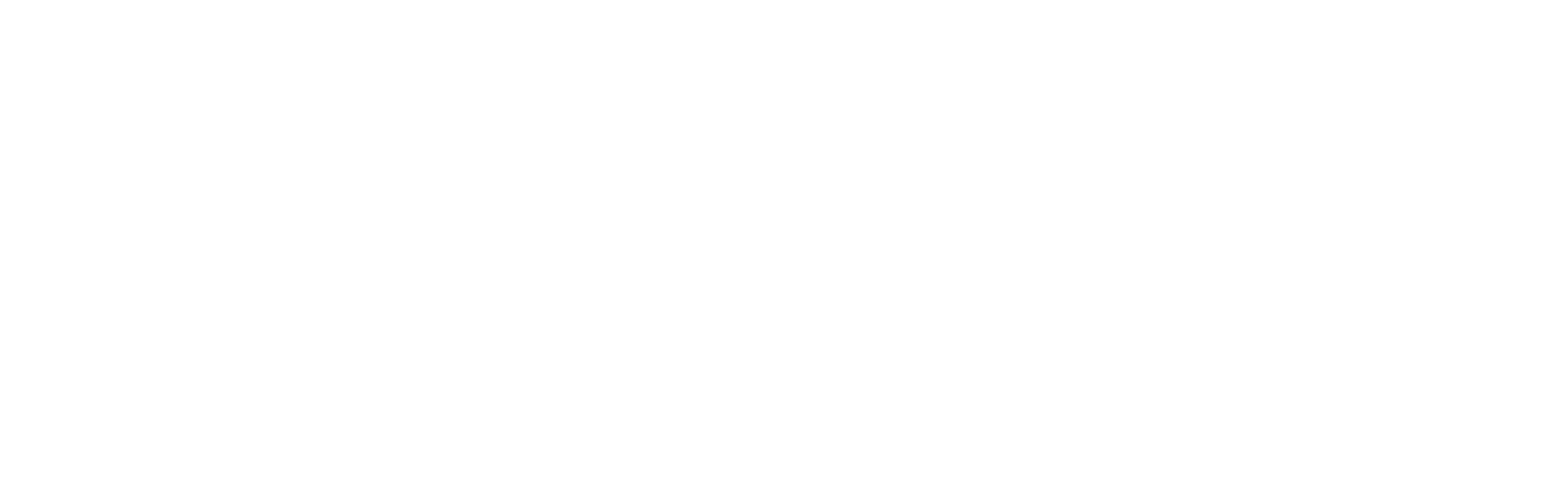
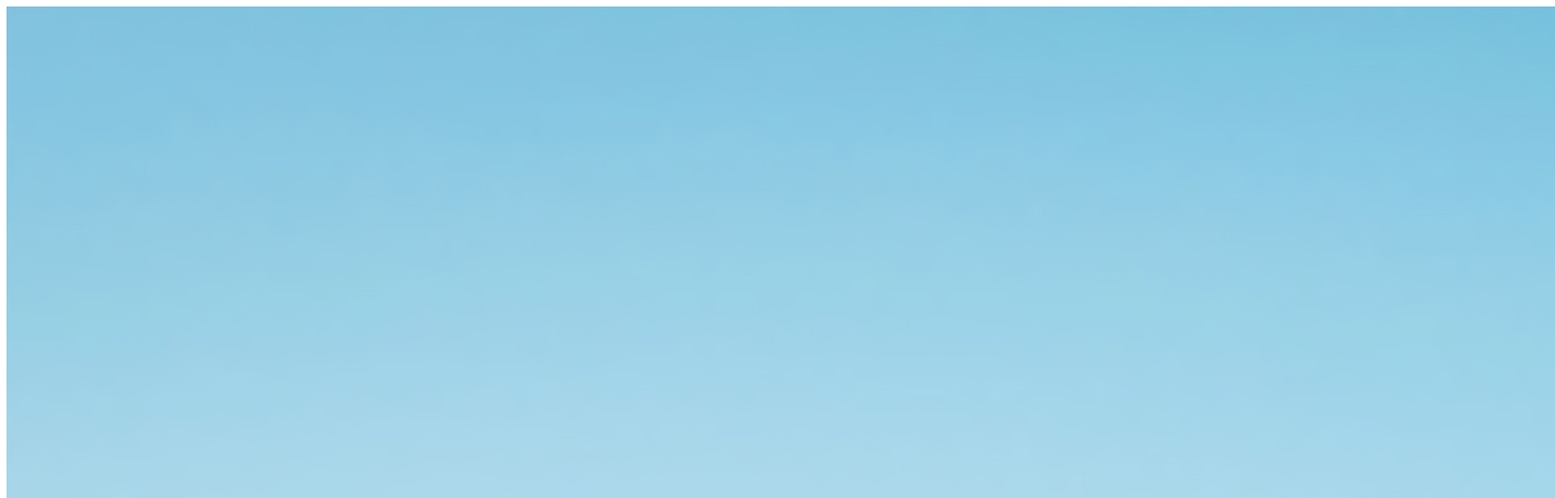
Before and after one commit to fahimfarhad-official/My-fast-repo, a plain HTML site: page index.html in a window 1280 px wide. Shown: the top 616 px of the page at 81% size, 1920 px wide, since content can reach past the window. Drawn offline with Linux system fonts and the light colour scheme.

Commit message:
my facebook profile pic

```diff
--- a/index.html
+++ b/index.html
@@ -7,6 +7,6 @@
     <title>My fast Github Repo</title>
 </head>
 <body>
-
+    <img src="/327403-DJ-Marshmello-4K-iphone-wallpaper.jpg" alt="">
 </body>
 </html>
```
Also changed, not shown: 327403-DJ-Marshmello-4K-iphone-wallpaper.jpg (added).
